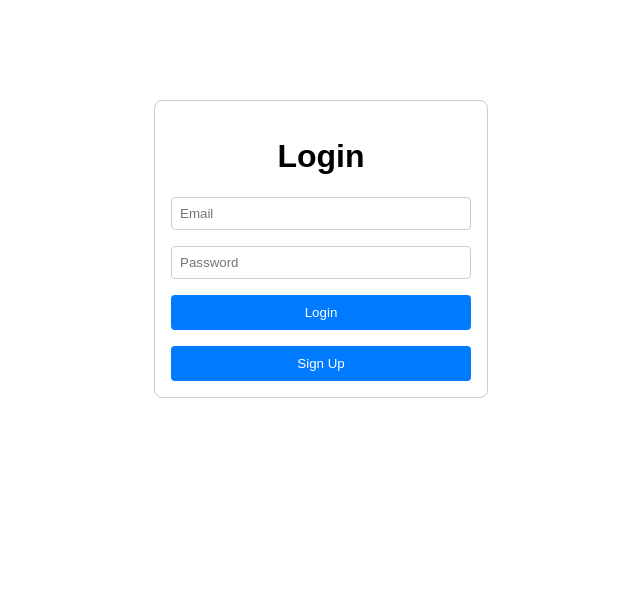
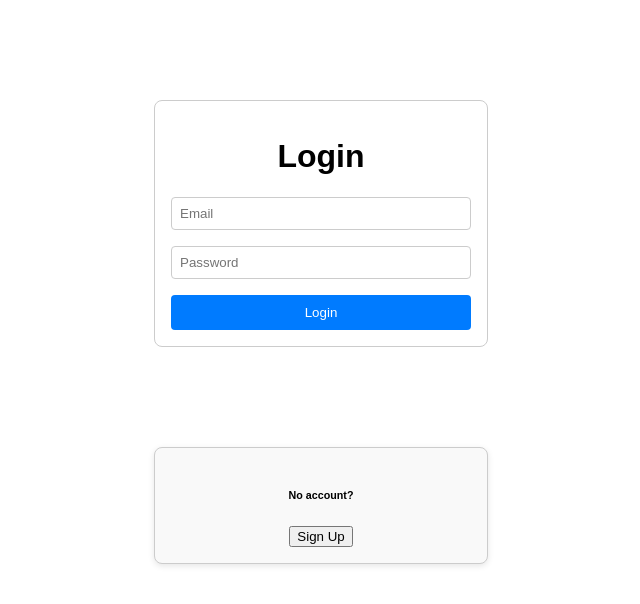
Before and after one commit to Mahir-Hussain/CodeNest, a React (Vite) app in the folder frontend/: page / in a window 1280 px wide. Shown: the top 604 px of the page, without its empty margins (319-959 px from the left). Built offline with nearby package versions, Linux system fonts and the light colour scheme.

Commit message:
Seperate boxes - need to update visuals

```diff
--- a/frontend/src/App.css
+++ b/frontend/src/App.css
@@ -1,4 +1,17 @@
 /* App.css */
+
+.signupContainer {
+  max-width: 220px;        /* smaller width than login */
+  margin: 20px auto 100px; /* smaller top margin, keep bottom spacing */
+  padding: 0.75rem;        /* less padding for a compact feel */
+  border: 1px solid #ccc;
+  border-radius: 8px;
+  text-align: center;
+  font-family: sans-serif;
+  background-color: #f9f9f9; /* optional slight background difference */
+  box-shadow: 0 2px 6px rgba(0,0,0,0.1); /* subtle shadow for depth */
+}
+
 
 .loginContainer{
   max-width: 300px;
--- a/frontend/src/Components/Login.jsx
+++ b/frontend/src/Components/Login.jsx
@@ -39,6 +39,7 @@ function Login(){
   }
 
 return (
+  <>
   <div className="loginContainer">
     <h1>Login</h1>
     <form className="form" onSubmit={submitDetails}>
@@ -49,18 +50,49 @@ function Login(){
         onChange={(e) => setEmail(e.target.value)}
         required
       />
+
       <input
         type="password"
         placeholder="Password"
         value={password}
-          onChange={(e) => setPassword(e.target.value)}
+        onChange={(event) => setPassword(event.target.value)}
         required
       />
+
       <button type="submit">Login</button>
-        <button type="button" onClick={() => navigate("/Signup")}>Sign Up</button>
     </form>
   </div>
+
+  <div className='signupContainer'>
+    <h6>No account?</h6>
+    <button type="button" onClick={() => navigate("/Signup")}>Sign Up</button>
+  </div>
+  </>
 );
+
+  // return (
+  //   <div className="loginContainer">
+  //     <h1>Login</h1>
+  //     <form className="form" onSubmit={submitDetails}>
+  //       <input
+  //         type="email"
+  //         placeholder="Email"
+  //         value={email}
+  //         onChange={(e) => setEmail(e.target.value)}
+  //         required
+  //       />
+  //       <input
+  //         type="password"
+  //         placeholder="Password"
+  //         value={password}
+  //         onChange={(e) => setPassword(e.target.value)}
+  //         required
+  //       />
+  //       <button type="submit">Login</button>
+  //       <button type="button" onClick={() => navigate("/Signup")}>Sign Up</button>
+  //     </form>
+  //   </div>
+  // );
 }
 
 export default Login;
```
Lines whose indentation alone changed are shown as unchanged.
